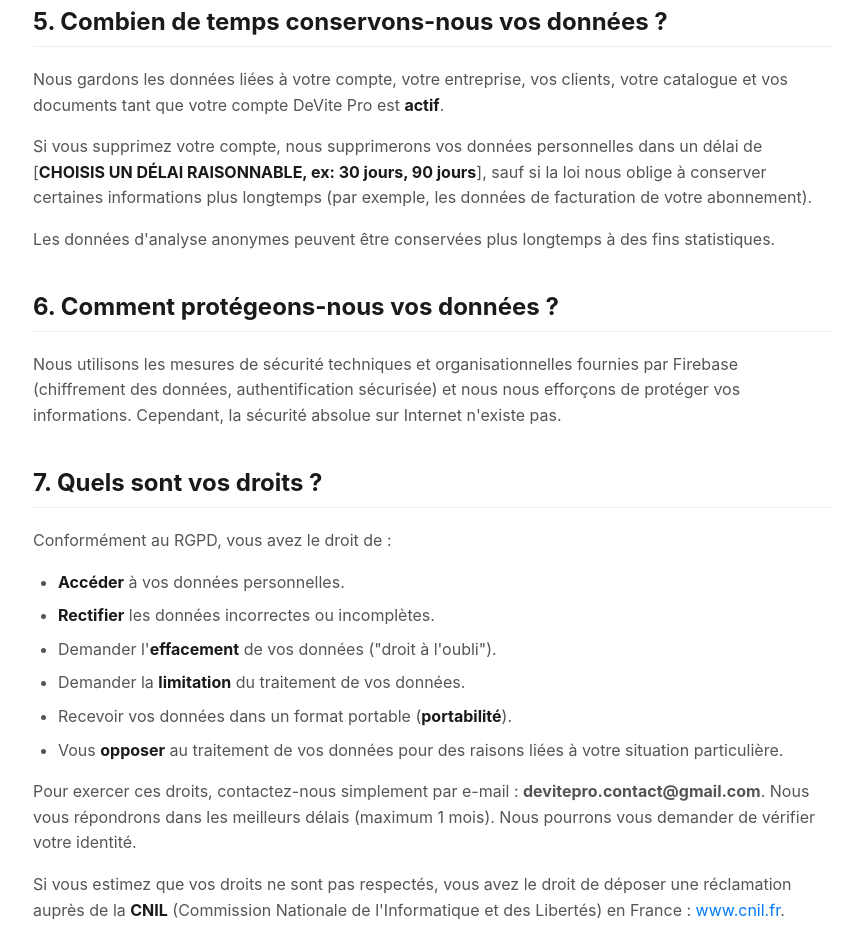
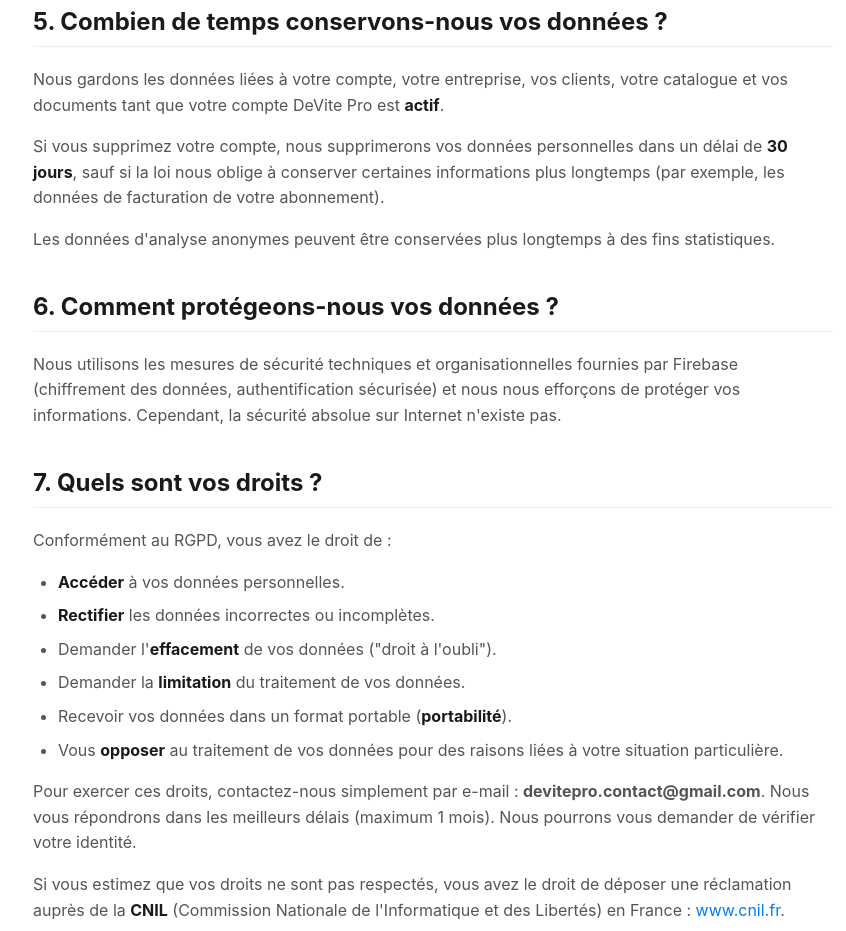
Before and after one commit to battasbilal99-sketch/devite-pro-legal, a plain HTML site: page index.html in a window 1280 px wide. Shown: the part 2635-3566 px from the top of the page, without its empty margins (207-1053 px from the left). Drawn offline with Linux system fonts and the light colour scheme.

Commit message:
Update index.html

```diff
--- a/index.html
+++ b/index.html
@@ -92,7 +92,7 @@
 
     <h2>5. Combien de temps conservons-nous vos données ?</h2>
     <p>Nous gardons les données liées à votre compte, votre entreprise, vos clients, votre catalogue et vos documents tant que votre compte DeVite Pro est <strong>actif</strong>.</p>
-    <p>Si vous supprimez votre compte, nous supprimerons vos données personnelles dans un délai de [<strong>CHOISIS UN DÉLAI RAISONNABLE, ex: 30 jours, 90 jours</strong>], sauf si la loi nous oblige à conserver certaines informations plus longtemps (par exemple, les données de facturation de votre abonnement).</p>
+    <p>Si vous supprimez votre compte, nous supprimerons vos données personnelles dans un délai de <strong>30 jours</strong>, sauf si la loi nous oblige à conserver certaines informations plus longtemps (par exemple, les données de facturation de votre abonnement).</p>
     <p>Les données d'analyse anonymes peuvent être conservées plus longtemps à des fins statistiques.</p>
 
     <h2>6. Comment protégeons-nous vos données ?</h2>
```
